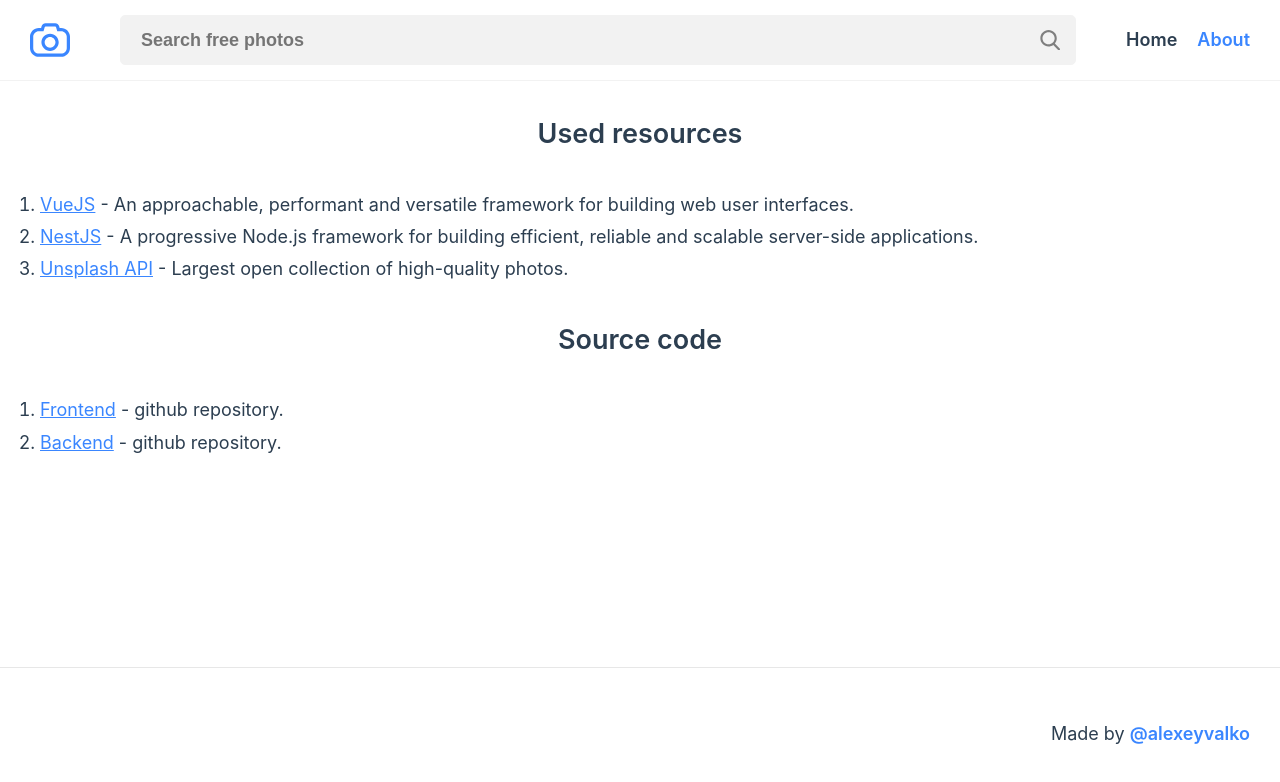
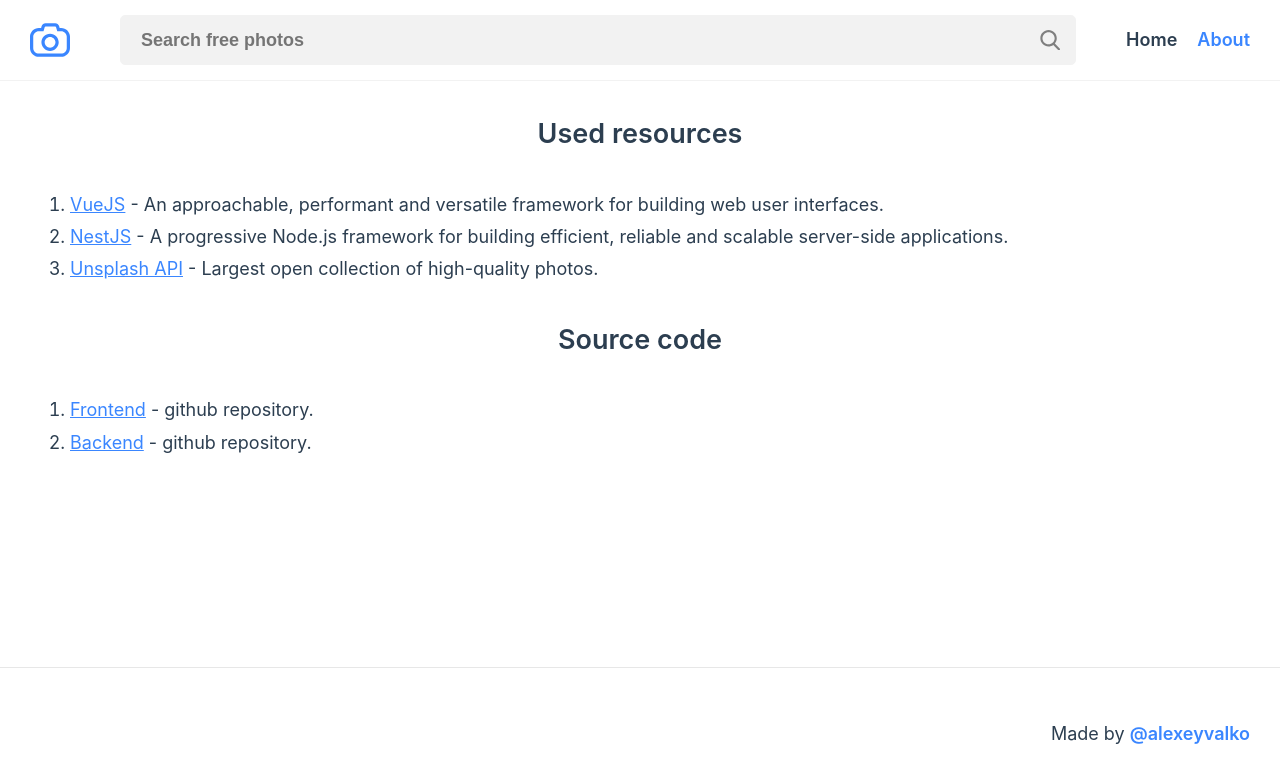
Before and after one commit to alexeyvalko/photo-app, a Vue app: page /about in a window 1280 px wide. Shown: the top 782 px of the page. Built offline with nearby package versions, Linux system fonts and the light colour scheme; no server answers.

Commit message:
update: update about page

```diff
--- a/src/views/AboutView.vue
+++ b/src/views/AboutView.vue
@@ -1,4 +1,5 @@
 <template>
+  <div class="wrapper">
     <div class="container about">
       <h2 class="about-title">Used resources</h2>
 
@@ -11,7 +12,10 @@
           user interfaces.
         </li>
         <li>
-        <a target="_blank" rel="noopener noreferrer" href="https://nestjs.com/"
+          <a
+            target="_blank"
+            rel="noopener noreferrer"
+            href="https://nestjs.com/"
             >NestJS</a
           >
           - A progressive Node.js framework for building efficient, reliable and
@@ -49,6 +53,7 @@
         </li>
       </ol>
     </div>
+  </div>
 </template>
 
 <style>
```
Lines whose indentation alone changed are shown as unchanged.
